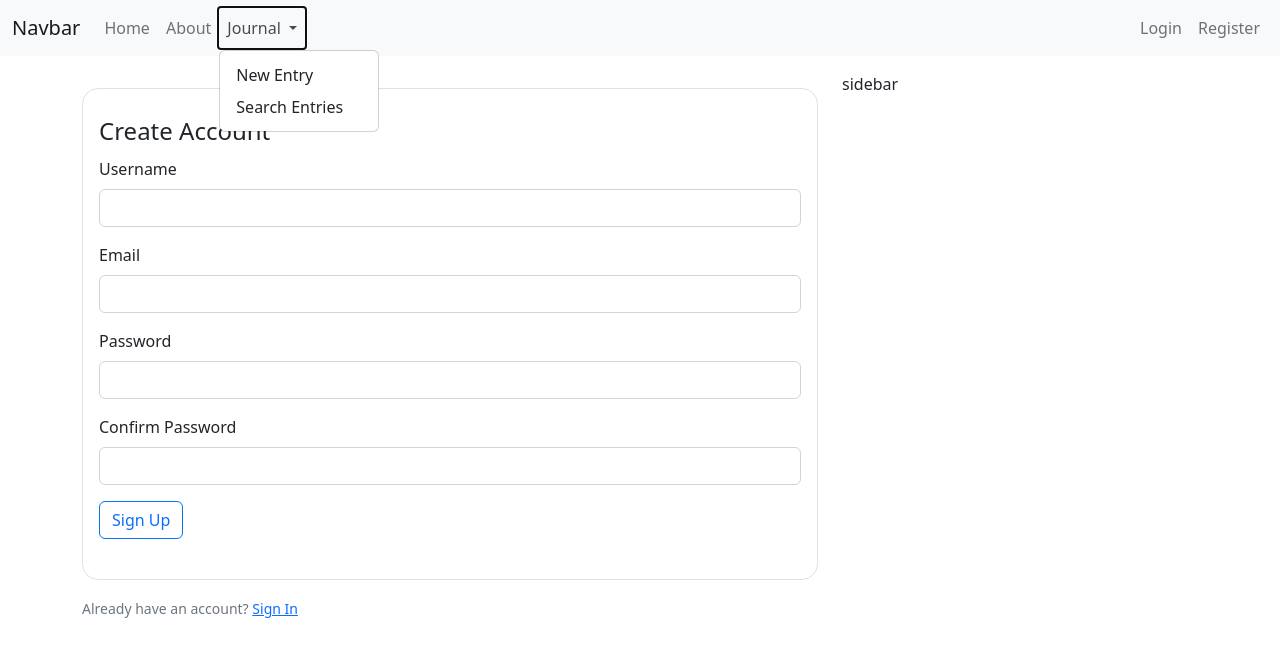
After one commit to Always-Flowting/book-journal, a Flask app: page /register in a window 1280 px wide, after a click on "Journal". The commit adds this page. Shown: the top 657 px of the page. Run offline with Flask 3, Linux system fonts and the light colour scheme.

Commit message:
Added login

```diff
--- a/book_journal/config.py
+++ b/book_journal/config.py
@@ -1,7 +1,7 @@
 import os
 
 class Config:
-    SECRET_KEY = os.environ.get('SSECRET_KEY')
+    SECRET_KEY = os.environ.get('SECRET_KEY')
     SQLALCHEMY_DATABASE_URI = os.environ.get('SQLALCHEMY_DATABASE_URI')
     MAIL_SERVER = 'smtp.googlemail.com'
     MAIL_PORT = 587
--- a/book_journal/static/main.css
+++ b/book_journal/static/main.css
@@ -1,4 +1,3 @@
-body {
-    background: black;
-    color: white;
+.post {
+    background: #ededed;
 }
--- a/book_journal/templates/layout.html
+++ b/book_journal/templates/layout.html
@@ -4,48 +4,60 @@
     <meta charset="utf-8">
     <meta name="viewport" content="width=device-width, initial-scale=1">
     <title>{% block title %}{% endblock title %}</title>
+    <link href="{{ url_for('static', filename='main.css') }}" rel="stylesheet" type="text/css">
     <link href="https://cdn.jsdelivr.net/npm/bootstrap@5.2.3/dist/css/bootstrap.min.css" rel="stylesheet" integrity="sha384-rbsA2VBKQhggwzxH7pPCaAqO46MgnOM80zW1RWuH61DGLwZJEdK2Kadq2F9CUG65" crossorigin="anonymous">
   </head>
   <body>
     <header>
-      <nav class="navbar navbar-expand-lg bg-light">
+      <nav class="navbar navbar-expand-md bg-light mb-3">
         <div class="container-fluid">
-          <a class="navbar-brand" href="#">Navbar</a>
+          <a class="navbar-brand" href="{{ url_for('main.home') }}">Navbar</a>
           <button class="navbar-toggler" type="button" data-bs-toggle="collapse" data-bs-target="#navbarSupportedContent" aria-controls="navbarSupportedContent" aria-expanded="false" aria-label="Toggle navigation">
             <span class="navbar-toggler-icon"></span>
           </button>
           <div class="collapse navbar-collapse" id="navbarSupportedContent">
             <ul class="navbar-nav me-auto mb-2 mb-lg-0">
               <li class="nav-item">
-                <a class="nav-link active" aria-current="page" href="#">Home</a>
+                <a class="nav-link" href="{{ url_for('main.home') }}">Home</a>
               </li>
               <li class="nav-item">
-                <a class="nav-link" href="#">Link</a>
+                <a class="nav-link" href="{{ url_for('main.about') }}">About</a>
               </li>
               <li class="nav-item dropdown">
                 <a class="nav-link dropdown-toggle" href="#" role="button" data-bs-toggle="dropdown" aria-expanded="false">
-                  Dropdown
+                  Journal
                 </a>
                 <ul class="dropdown-menu">
-                  <li><a class="dropdown-item" href="#">Action</a></li>
-                  <li><a class="dropdown-item" href="#">Another action</a></li>
+                  <li><a class="dropdown-item" href="#">New Entry</a></li>
+                  <li><a class="dropdown-item" href="#">Search Entries</a></li>
+                  {# {% if current_user.is_authenticated %}
                   <li><hr class="dropdown-divider"></li>
-                  <li><a class="dropdown-item" href="#">Something else here</a></li>
+                  <li><a class="dropdown-item" href="#">My Entries</a></li>
+                  {% endif %} #}
                 </ul>
               </li>
+            </ul>
+            <ul class="d-flex navbar-nav mb-2 mb-lg-0">
+              {% if current_user.is_authenticated %}
                 <li class="nav-item">
-                <a class="nav-link disabled">Disabled</a>
+                  <a class="nav-link" href="{{ url_for('users.logout') }}">Logout</a>
                 </li>
+              {% else %}
+                <li class="nav-item">
+                  <a class="nav-link" href="{{ url_for('users.login') }}">Login</a>
+                </li>
+                <li class="nav-item">
+                  <a class="nav-link" href="{{ url_for('users.register') }}">Register</a>
+                </li>
+              {% endif %}
             </ul>
-            <form class="d-flex" role="search">
-              <input class="form-control me-2" type="search" placeholder="Search" aria-label="Search">
-              <button class="btn btn-outline-success" type="submit">Search</button>
-            </form>
           </div>
         </div>
       </nav>
     </header>
-    <main>
+    <main role="main" class="container">
+      <div class="row">
+        <div class="col-md-8">
           {% with messages = get_flashed_messages(with_categories=true) %}
             {% if messages %}
               {% for category, message in messages %}
@@ -56,6 +68,11 @@
             {% endif %}
           {% endwith %}
           {% block content %}{% endblock content %}
+        </div>
+        <div class="col-md-4">
+          sidebar
+        </div>
+      </div>
     </main>
     <script src="https://cdn.jsdelivr.net/npm/bootstrap@5.2.3/dist/js/bootstrap.bundle.min.js" integrity="sha384-kenU1KFdBIe4zVF0s0G1M5b4hcpxyD9F7jL+jjXkk+Q2h455rYXK/7HAuoJl+0I4" crossorigin="anonymous"></script>
   </body>
--- /dev/null
+++ b/book_journal/templates/register.html
@@ -0,0 +1,74 @@
+{% extends 'layout.html' %}
+
+{% block title %}Register{% endblock title %}
+
+{% block content %}
+  <div class="container border border-black rounded-4 px-3 py-4 mt-3">
+    <form action="" method="post" class="needs-validation" novalidate>
+      {{ form.hidden_tag() }}
+      <fieldset>
+        <legend>Create Account</legend>
+        <div class="mb-3">
+          {{ form.username.label(class="form-label") }}
+            {% if form.username.errors %}
+            {{ form.username(class="form-control is-invalid") }}
+            <div class="invalid-feedback">
+              {% for error in form.username.errors %}
+                <span>{{ error }}</span>
+              {% endfor %}
+            </div>
+          {% else %}
+            {{ form.username(class="form-control") }}
+          {% endif %}
+        </div>
+        <div class="mb-3">
+          {{ form.email.label(class="form-label") }}
+            {% if form.email.errors %}
+            {{ form.email(class="form-control is-invalid") }}
+            <div class="invalid-feedback">
+              {% for error in form.email.errors %}
+                <span>{{ error }}</span>
+              {% endfor %}
+            </div>
+          {% else %}
+            {{ form.email(class="form-control") }}
+          {% endif %}
+        </div>
+        <div class="mb-3">
+          {{ form.password.label(class="form-label") }}
+            {% if form.password.errors %}
+            {{ form.password(class="form-control is-invalid") }}
+            <div class="invalid-feedback">
+              {% for error in form.password.errors %}
+                <span>{{ error }}</span>
+              {% endfor %}
+            </div>
+          {% else %}
+            {{ form.password(class="form-control") }}
+          {% endif %}
+        </div>
+        <div class="mb-3">
+          {{ form.confirm_password.label(class="form-label") }}
+            {% if form.confirm_password.errors %}
+            {{ form.confirm_password(class="form-control is-invalid") }}
+            <div class="invalid-feedback">
+              {% for error in form.confirm_password.errors %}
+                <span>{{ error }}</span>
+              {% endfor %}
+            </div>
+          {% else %}
+            {{ form.confirm_password(class="form-control") }}
+          {% endif %}
+        </div>
+        <div class="mb-3">
+          {{ form.submit(class="btn btn-outline-primary") }}
+        </div>
+      </fieldset>
+    </form>
+  </div>
+  <div class="pt-3">
+    <small class="text-muted">
+      Already have an account? <a class="ml-2" href="url_for('users.login')">Sign In</a>
+    </small>
+  </div>
+{% endblock content %}
--- /dev/null
+++ b/book_journal/users/forms.py
@@ -0,0 +1,18 @@
+from flask_wtf import FlaskForm
+from wtforms import StringField, PasswordField, SubmitField, BooleanField, IntegerField, TextAreaField
+from wtforms.validators import DataRequired, Length, Email, EqualTo, NumberRange
+
+
+class RegistrationForm(FlaskForm):
+    username = StringField('Username', validators=[DataRequired(), Length(2, 20)])
+    email = StringField('Email', validators=[DataRequired(), Email()])
+    password = PasswordField('Password', validators=[DataRequired()])
+    confirm_password = PasswordField('Confirm Password', validators=[DataRequired(), EqualTo('password')])
+    submit = SubmitField('Sign Up')
+
+
+class LoginForm(FlaskForm):
+    email = StringField('Email', validators=[DataRequired(), Email()])
+    password = PasswordField('Password', validators=[DataRequired()])
+    remember = BooleanField('Remember Me')
+    submit = SubmitField('Sign In')
--- a/book_journal/users/routes.py
+++ b/book_journal/users/routes.py
@@ -0,0 +1,51 @@
+from flask import Blueprint, render_template, redirect, request, url_for, flash
+from flask_login import login_user, logout_user
+from book_journal import db, bcrypt
+from book_journal.users.forms import RegistrationForm, LoginForm
+from book_journal.models import User
+
+users = Blueprint('users', __name__)
+
+
+@users.route('/register', methods=['GET', 'POST'])
+def register():
+    form = RegistrationForm()
+    if form.validate_on_submit():
+        hashed_password = bcrypt.generate_password_hash(form.password.data).decode('utf-8')
+        user = User(username=form.password.data, email=form.email.data, password=hashed_password)
+        db.session.add(user)
+        db.session.commit()
+        flash('Your account has been succesfully created', 'success')
+        return redirect(url_for('users.login'))
+    return render_template('register.html', form=form)
+
+
+@users.route('/login', methods=['GET', 'POST'])
+def login():
+    form = LoginForm()
+    if form.validate_on_submit():
+        user = User.query.filter_by(email=form.email.data).first()
+        if user and bcrypt.check_password_hash(user.password, form.password.data):
+            login_user(user, remember=form.remember.data)
+            next_page = request.args.get('next', url_for('main.home'))
+            return redirect(next_page)
+        else:
+            flash('Login Unsuccessful. Check email and password', 'danger')
+    return render_template('login.html', form=form)
+
+
+@users.route('/logout')
+def logout():
+    logout_user()
+    return redirect(url_for('main.home'))
+
+
+@users.route('/account', methods=['GET', 'POST'])
+def account():
+    form = None
+    return render_template('account.html', form=form)
+
+
+@users.route('/user/<string:username>')
+def user_journals(username):
+    return render_template('user_journals.html')
--- a/requirments.txt
+++ /dev/null
@@ -1 +0,0 @@
-flask
```
Also changed, not shown: book_journal/__init__.py (+18 -0 lines), book_journal/journals/forms.py (added, +9 -0 lines), book_journal/main/routes.py (+10 -1 lines), book_journal/models.py (added, +45 -0 lines), book_journal/templates/about.html (added, +8 -0 lines), book_journal/templates/home.html (+12 -1 lines), book_journal/templates/login.html (added, +55 -0 lines), requirements.txt (added, +36 -0 lines), 1 other file. Lines whose indentation alone changed are shown as unchanged.
